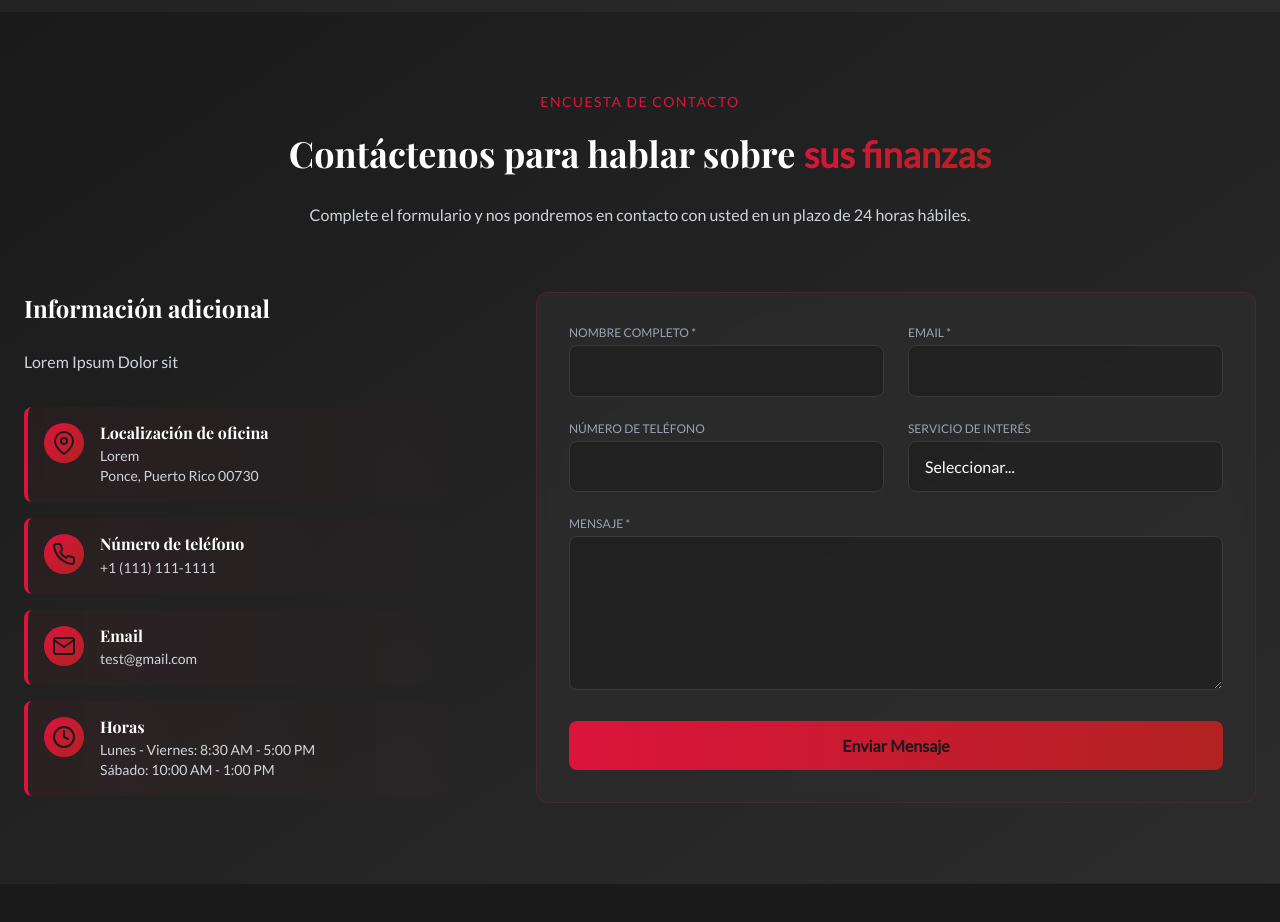
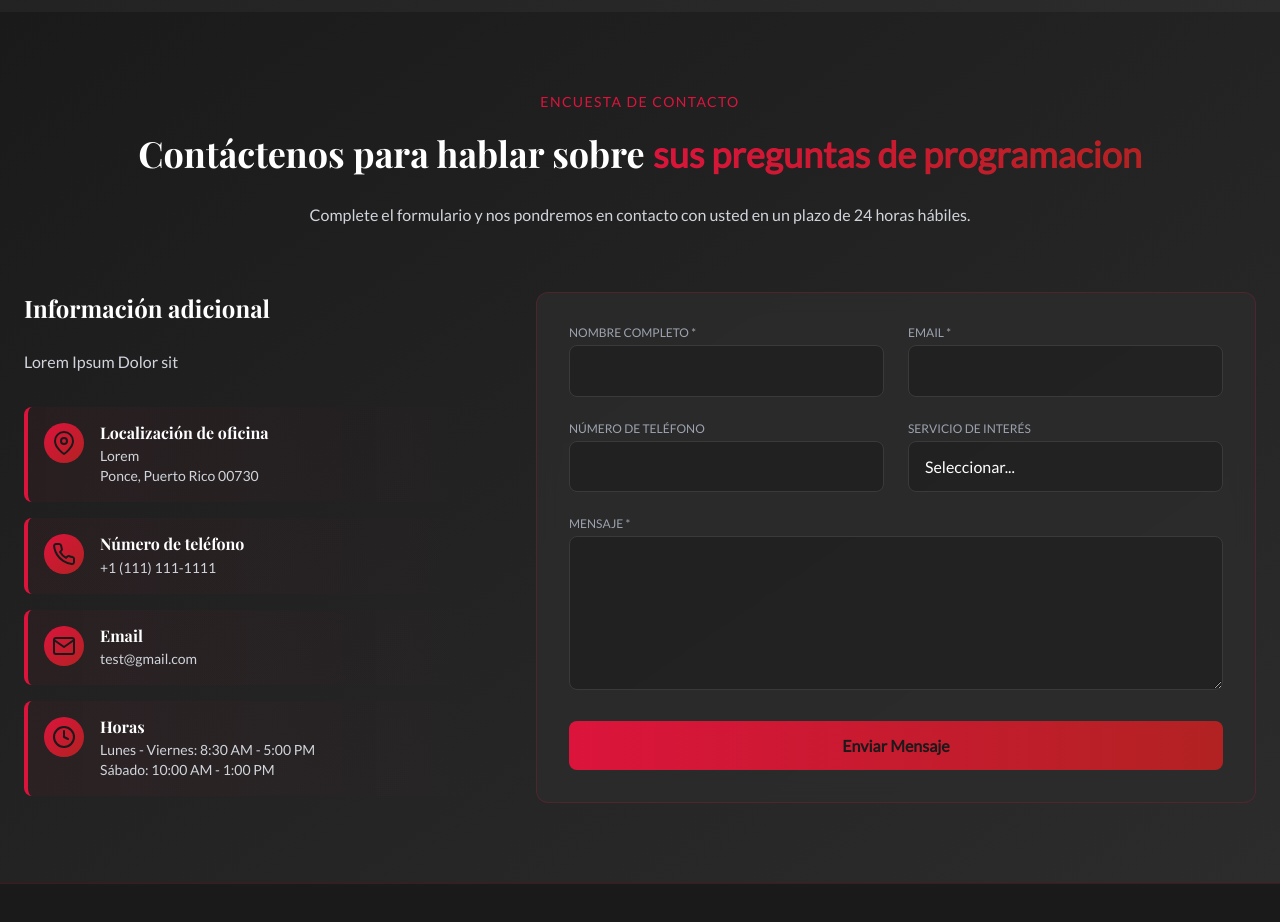
Before and after one commit to AlexisBarriera/openhousetest, a React (Vite) app: page / in a window 1280 px wide. Shown: the part 5040-5962 px from the top of the page. Built offline with nearby package versions, Linux system fonts and the light colour scheme; no server answers.

Commit message:
Update contact section heading text

```diff
--- a/src/components/Contact/Contact.tsx
+++ b/src/components/Contact/Contact.tsx
@@ -53,7 +53,7 @@ const Contact: React.FC = () => {
       <div className="container mx-auto px-6">
         <div className="text-center mb-16">
           <p className="text-gold uppercase tracking-widest text-sm mb-3">Encuesta de contacto</p>
-          <h2 className="font-heading text-3xl md:text-4xl font-bold mb-4">Contáctenos para hablar sobre <span className="gradient-text">sus finanzas</span></h2>
+          <h2 className="font-heading text-3xl md:text-4xl font-bold mb-4">Contáctenos para hablar sobre <span className="gradient-text">sus preguntas de programacion</span></h2>
           <p className="text-gray-300 max-w-2xl mx-auto">Complete el formulario y nos pondremos en contacto con usted en un plazo de 24 horas hábiles.</p>
         </div>
 
```
